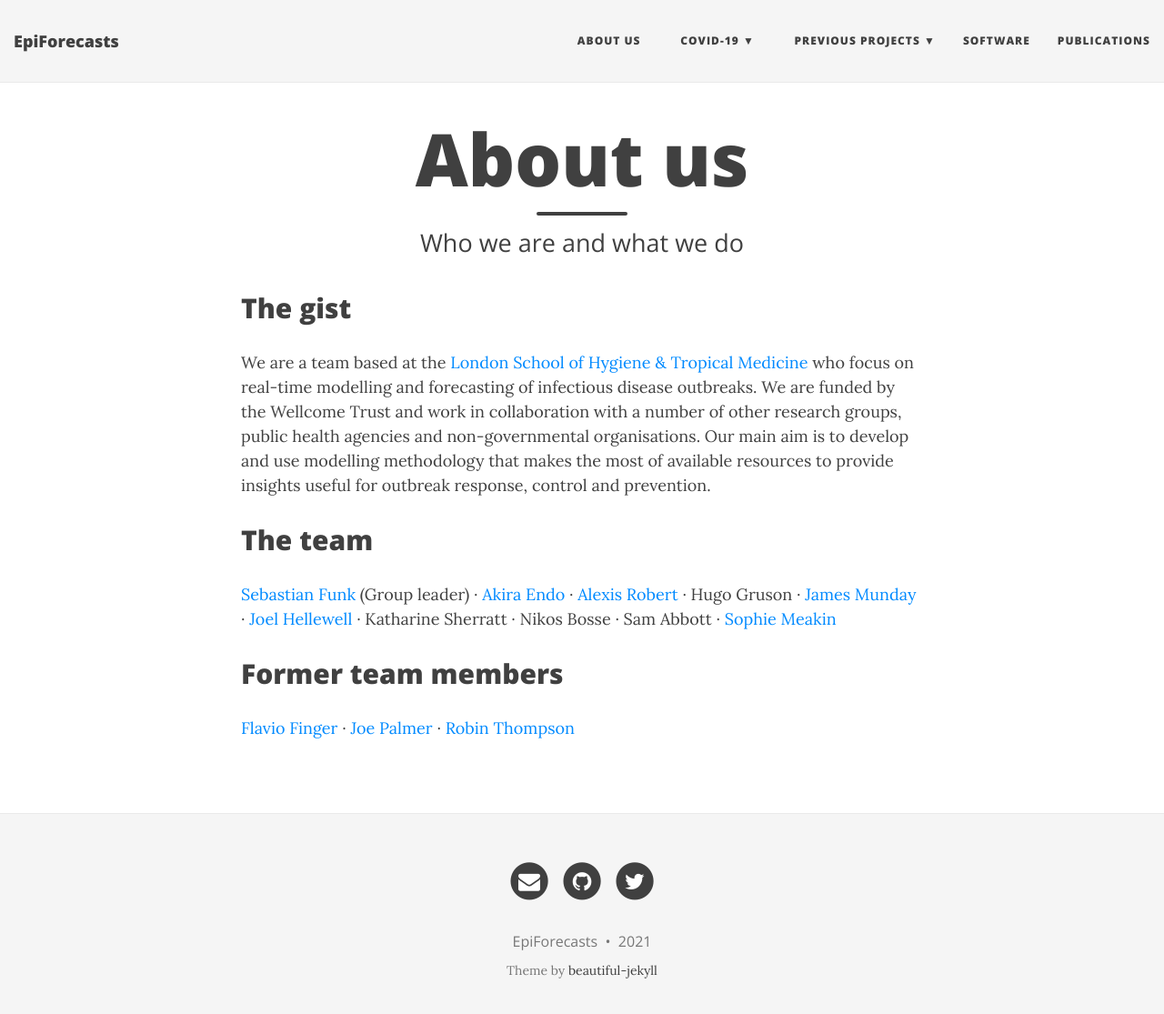
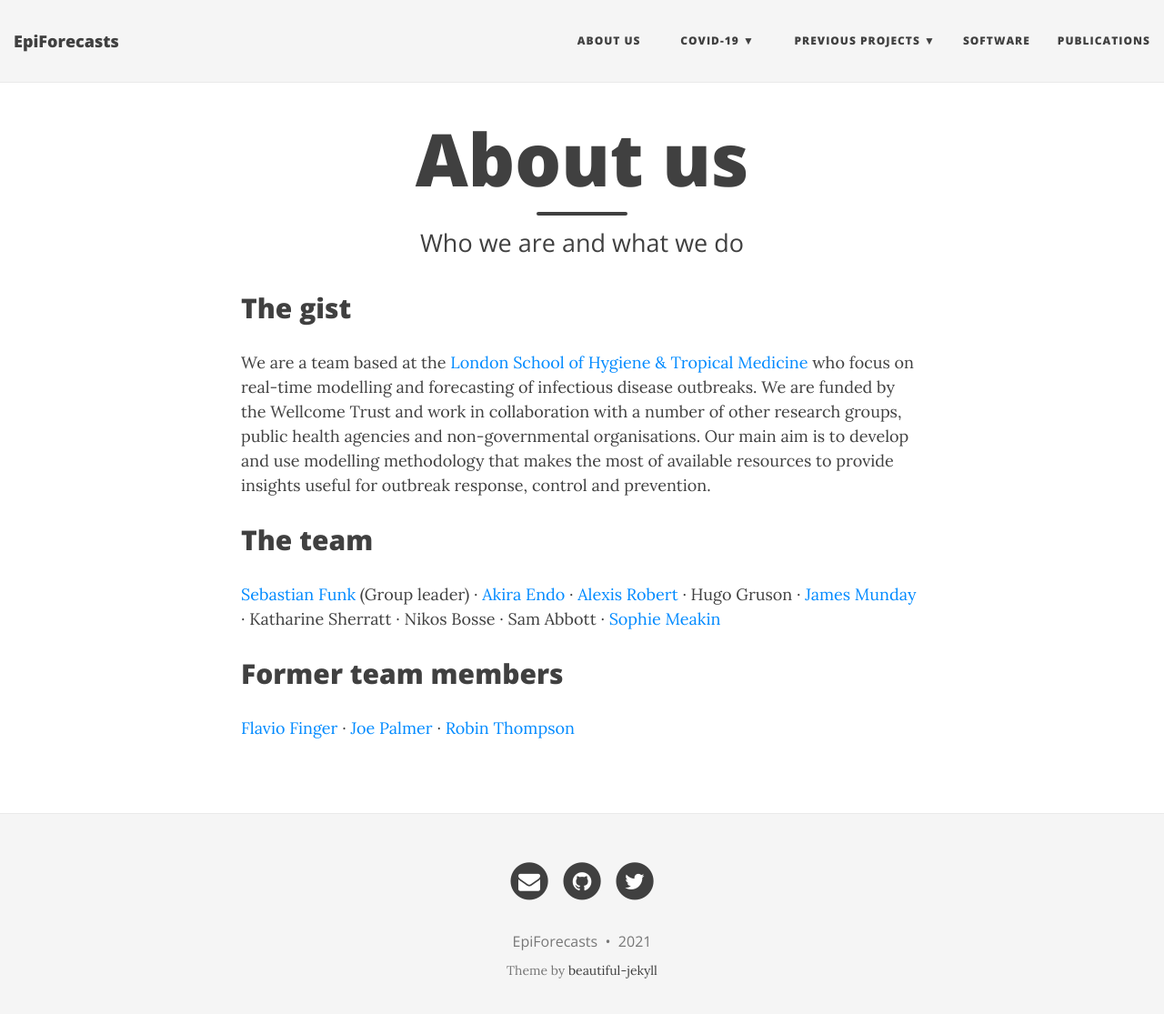
Before and after one commit to epiforecasts/jekyll-epiforecasts-website, a Jekyll site: the page built from aboutus.md, in a window 1280 px wide and 1128 px high. Shown: the top 1115 px of the window at 91% size. Built offline with Jekyll 4.4.1, drawn with Linux system fonts in a browser that asks for light colours; nearby versions of some CDN libraries.

Commit message:
Update aboutus.md

```diff
--- a/aboutus.md
+++ b/aboutus.md
@@ -9,7 +9,7 @@ We are a team based at the [London School of Hygiene & Tropical Medicine](https:
 
 ## The team
 
-[Sebastian Funk](https://www.lshtm.ac.uk/aboutus/people/funk.sebastian) (Group leader) · [Akira Endo](https://www.lshtm.ac.uk/aboutus/people/endo.akira) · [Alexis Robert](https://www.lshtm.ac.uk/aboutus/people/robert.alexis) · Hugo Gruson · [James Munday](https://www.lshtm.ac.uk/aboutus/people/munday.james) · [Joel Hellewell](https://www.lshtm.ac.uk/aboutus/people/Hellewell.Joel) · Katharine Sherratt · Nikos Bosse · Sam Abbott · [Sophie Meakin](https://www.lshtm.ac.uk/aboutus/people/meakin.sophie)
+[Sebastian Funk](https://www.lshtm.ac.uk/aboutus/people/funk.sebastian) (Group leader) · [Akira Endo](https://www.lshtm.ac.uk/aboutus/people/endo.akira) · [Alexis Robert](https://www.lshtm.ac.uk/aboutus/people/robert.alexis) · Hugo Gruson · [James Munday](https://www.lshtm.ac.uk/aboutus/people/munday.james) · Katharine Sherratt · Nikos Bosse · Sam Abbott · [Sophie Meakin](https://www.lshtm.ac.uk/aboutus/people/meakin.sophie)
 
 ## Former team members
 
```
